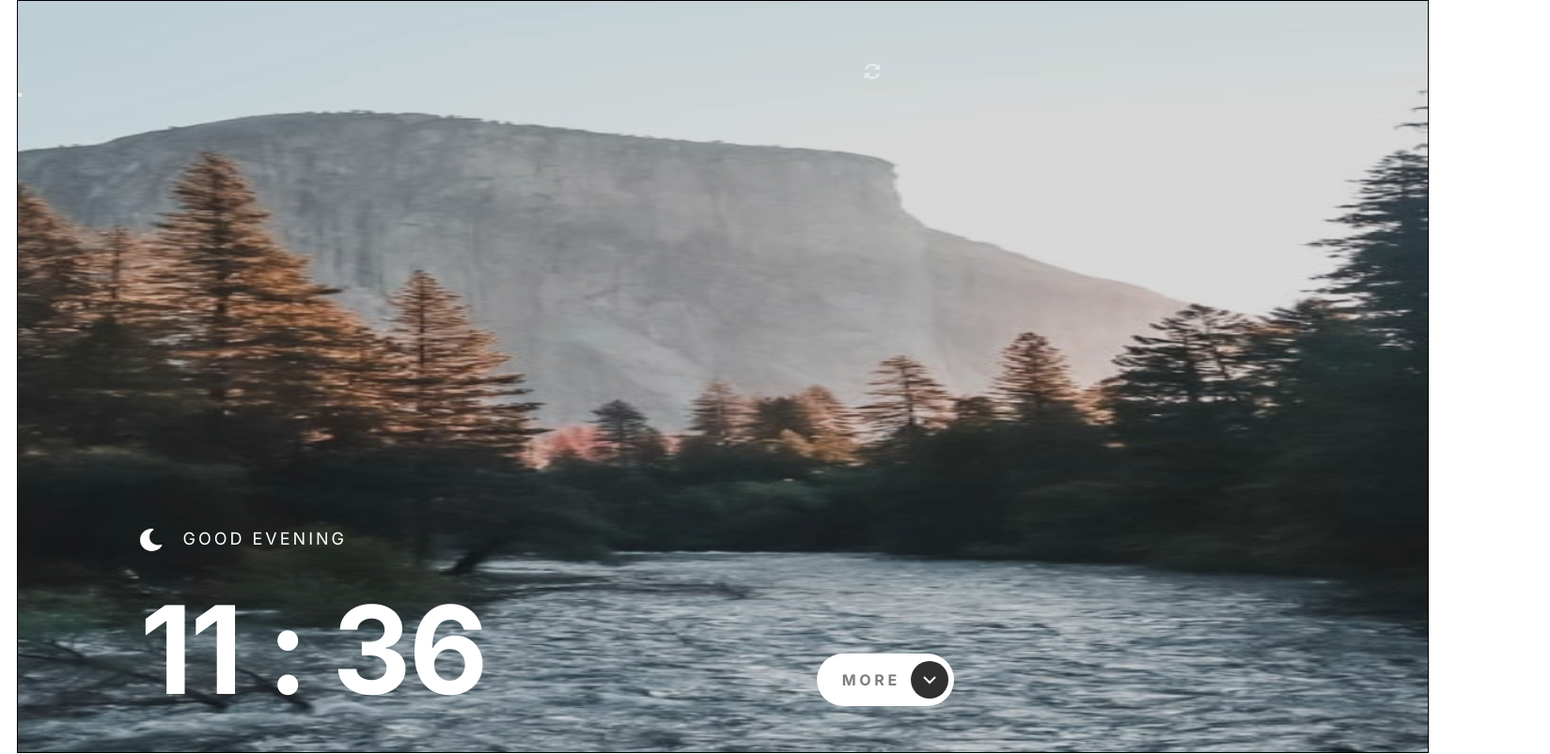
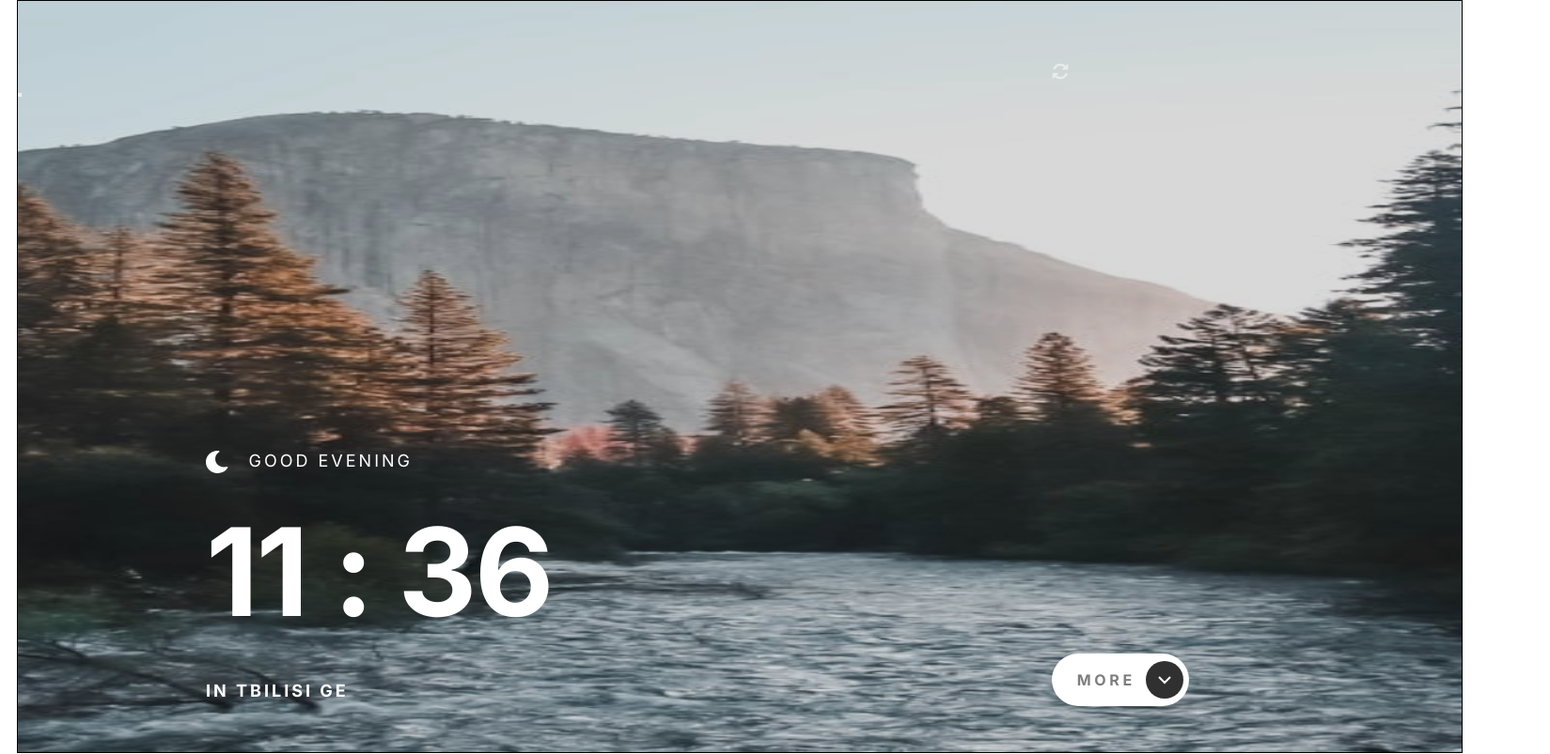
Before and after one commit to CHIKVILADZE/clock-app, a React (Create React App) app: page / in a window 1536 px wide. Shown: the top 803 px of the page at 94% size, 1649 px wide, since content can reach past the window. Built offline with nearby package versions, Linux system fonts and the light colour scheme; no server answers.

Commit message:
Deployed website

```diff
--- a/src/components/day.tsx
+++ b/src/components/day.tsx
@@ -129,11 +129,13 @@ const  DayTime   = styled.div<any>`
    }
 
    @media screen and (min-width:1000px){
-    width:100%;
+    width:100vw;
     height:800px;
     background-image: url(${props => props.hours > 12 && props.hours < 6 ? night : day});
     background-repeat:no-repeat;
+    image-rendering: auto;
     background-size: 100% 800px;
+    overflow-x:hidden;
    }
     `
 
@@ -154,15 +156,22 @@ flex-direction: column;
 }
 
 @media screen and (min-width:1000px){
-   margin-top:458px;
+   margin-top:375px;
    margin-left:130px;
    width:100%;
+}
+
+@media screen and (min-width:1400px){
+
+   margin-left:200px;
+
 }
 `
 const TimeZoneStyle2 = styled.div`
 display:flex;
-margin-top:99px;
+margin-top:0;
 margin-left:26px;
+
 
 
 flex-direction: column;
@@ -176,6 +185,11 @@ flex-direction: column;
 @media screen and (min-width:1000px){
    margin-top:115px;
    margin-left:164px;
+}
+@media screen and (min-width:1000px){
+
+   margin-left:200px;
+
 }
 `
 
--- a/src/components/quote.tsx
+++ b/src/components/quote.tsx
@@ -83,7 +83,16 @@ color:#FFFF;
        left:130px;
 
       top:56px;
+ }
+
+ @media screen and (min-width:1400px){
+
+      width:20%;
+
+       left:200px;
+
+      top:56px;
+ }
 
 
-}
 `
--- a/src/components/section.tsx
+++ b/src/components/section.tsx
@@ -94,7 +94,7 @@ align-items: center;
 @media screen and (min-width:768px){
     width:768px;
     height:400px;
-    margin-top:64px;
+    margin-top:80px;
 
     display:flex;
     flex-direction: row;
@@ -104,7 +104,7 @@ align-items: center;
 }
 @media screen and (min-width:1000px){
     width:100vw;
-    height:400px;
+    height:325px;
     margin-top:64px;
 
     display:flex;
--- a/src/index.css
+++ b/src/index.css
@@ -347,7 +347,7 @@ line-height: 48px;
     }
     .btnbox2{
       position:absolute;
-      top:295px;
+      top:250px;
       left:850px;
 
 
@@ -387,4 +387,32 @@ line-height: 48px;
     width:600px;
 
   }
+   .refresh{
+
+    left:1100px;
+    top:66px;
+  }
+  .btnbox{
+    position:absolute;
+    top:615px;
+    left:1100px;
+
+
+    }
+    .btnbox2{
+      position:absolute;
+      top:250px;
+      left:1100px;
+
+
+      }
+
+      h3{
+        left:200px;
+      }
+
+      .sectionbox{
+        width:700px;
+
+      }
 }
```
